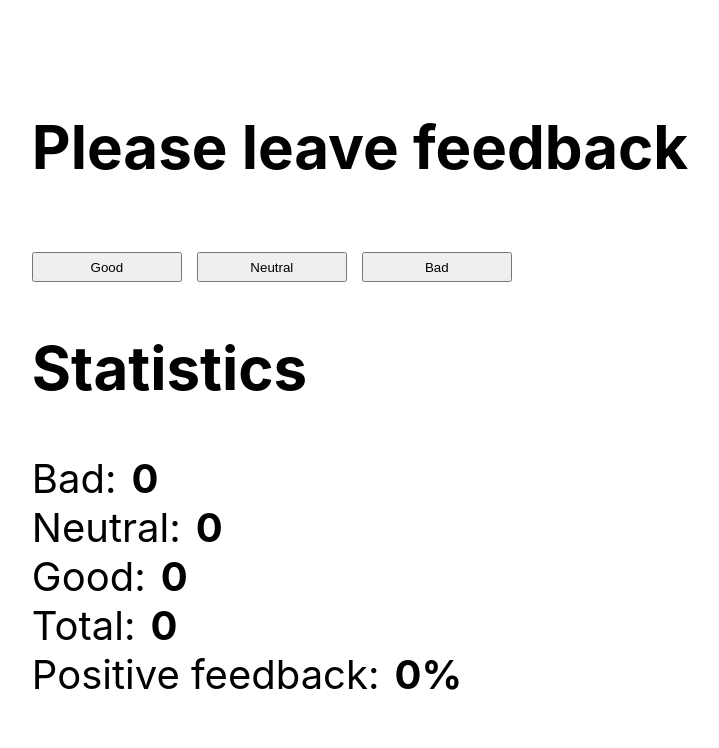
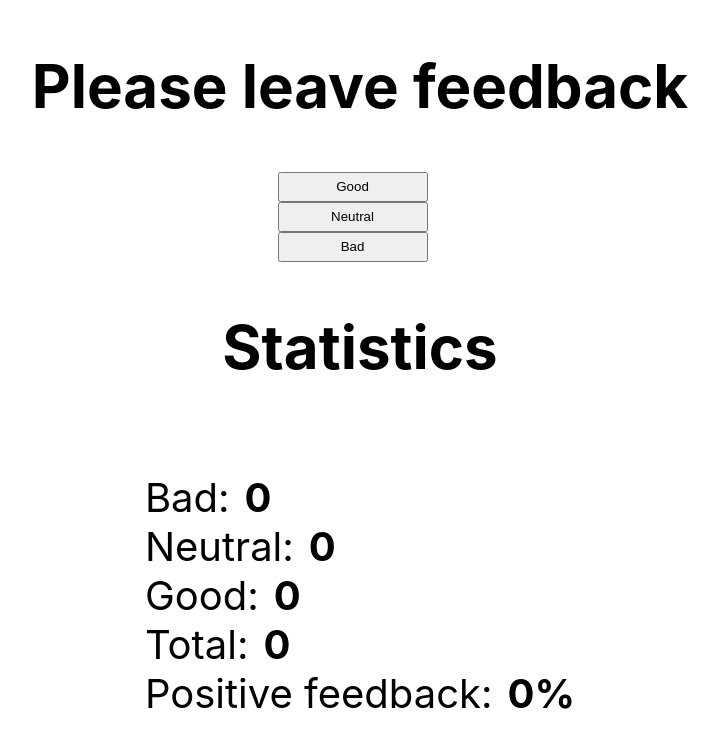
Before and after one commit to AntonZinchenko32/goit-react-hw-02-feedback, a React (Create React App) app: page / in a window 1280 px wide. Shown: the top 748 px of the page, without its empty margins (280-999 px from the left). Built offline with nearby package versions, Linux system fonts and the light colour scheme.

Commit message:
Глобальная реструктуризация

```diff
--- a/src/components/App.jsx
+++ b/src/components/App.jsx
@@ -1,18 +1,77 @@
-import Feedback from './Feedback/Feedback.jsx'
+import React, { Component } from "react";
 
-export const App = () => {
+import FeedbackOptions from './FeedbackOptions';
+import Statistics from "./Statistics";
+
+export class App extends Component {
+
+  state = {
+
+    good: 0,
+    neutral: 0,
+    bad: 0,
+
+    total: 0,
+    positivePercentage: 0
+  }
+
+
+  // Функція обробки кліку по кнопці, для залишення зворотонього зв'язку ********
+  clickHandle = (evt) => {
+
+    // Визначаємо яка кнопка була натиснута та зберігаємо цю інформацію у змінну
+    const whatClicked = evt.target.textContent;
+
+
+    if (whatClicked === "Good") this.setState(state => ({ good: state.good + 1 }))
+    else if (whatClicked === "Neutral") this.setState(state => ({ neutral: state.neutral + 1 }))
+    else this.setState(state => ({ bad: state.bad + 1 }))
+
+    this.countTotalFeedback();
+    this.countPositiveFeedbackPercentage();
+  }
+
+
+  // Функція підрахунку суми залишених відгуків *********
+  countTotalFeedback = () => {
+    this.setState(({ good, neutral, bad }) => ({ total: good + neutral + bad }))
+  }
+
+
+  // Функці підрахунку відсотку позитивних відгуків серед усіх відгуків *********
+  countPositiveFeedbackPercentage = () => {
+    this.setState(({ good, total }) => ({ positivePercentage: Math.round((good / total) * 100) }))
+  }
+
+  render() {
+
+    // Деструктуризуємо
+    const { bad, good, neutral, total, positivePercentage } = this.state;
+
     return (
       <div
         style={{
           height: '100vh',
           display: 'flex',
-        justifyContent: 'center',
+          flexDirection:'column',
           alignItems: 'center',
           fontSize: 40,
           color: '#010101'
         }}
       >
-      <Feedback />
+        <FeedbackOptions
+          // options={ }
+          onLeaveFeedback={this.clickHandle}
+        />
+
+        <Statistics
+          bad={bad}
+          neutral={neutral}
+          good={good}
+          total={total}
+          positivePercentage={positivePercentage}
+        />
       </div>
     );
   };
+}
--- a/src/components/Feedback/Feedback.jsx
+++ /dev/null
@@ -1,84 +0,0 @@
-import React, { Component } from "react";
-
-import css from './Feedback.module.css';
-import Statistics from "./Statistics";
-
-class Feedback extends Component {
-
-  state = {
-
-  good: 0,
-  neutral: 0,
-  bad: 0,
-
-  total: 0,
-  positivePercentage: 0
-}
-
-
-  // Функція обробки кліку по кнопці, для залишення зворотонього зв'язку ********
-  clickHandle = (evt) => {
-
-    // Визначаємо яка кнопка була натиснута та зберігаємо цю інформацію у змінну
-    const whatClicked = evt.target.textContent;
-
-
-    if (whatClicked === "Good") this.setState(state => ({ good: state.good + 1 }))
-    else if (whatClicked === "Neutral") this.setState(state => ({ neutral: state.neutral + 1 }))
-    else this.setState(state => ({ bad: state.bad + 1 }))
-
-    this.countTotalFeedback();
-    this.countPositiveFeedbackPercentage();
-  }
-
-
-  // Функція підрахунку суми залишених відгуків *********
-  countTotalFeedback = () => {
-    this.setState(({good,neutral,bad}) => ({ total: good + neutral + bad }))
-  }
-
-
-  // Функці підрахунку відсотку позитивних відгуків серед усіх відгуків *********
-  countPositiveFeedbackPercentage = () => {
-    this.setState(({good,total}) => ({ positivePercentage: Math.round((good/total)*100) }))
-  }
-
-
-  render() {
-
-    // Деструктуризуємо об'єкт стилів
-    const {
-      myButton
-    } = css;
-
-    // Деструктуризуємо об'єкт стану екземпляру класу Feedback
-    const {
-      bad,
-      neutral,
-      good,
-      total,
-      positivePercentage
-    } = this.state
-
-
-    return (
-        <div>
-            <h2>Please leave feedback</h2>
-
-            <button className={myButton} onClick={this.clickHandle}>Good</button>
-            <button className={myButton} onClick={this.clickHandle}>Neutral</button>
-            <button className={myButton} onClick={this.clickHandle}>Bad</button>
-
-            <Statistics
-              bad={bad}
-              neutral={neutral}
-              good={good}
-              total={total}
-              positivePercentage={positivePercentage}
-            />
-        </div>
-    );
-  }
-}
-
-export default Feedback;
--- /dev/null
+++ b/src/components/FeedbackOptions.jsx
@@ -0,0 +1,25 @@
+import React, { Component } from "react";
+import css from './FeedbackOptions.module.css';
+
+class FeedbackOptions extends Component {
+    render() {
+
+        const {
+            myButton
+        } = css;
+
+        const clickFunc = this.props.clickHandle;
+
+        return (
+            <>
+                <h2>Please leave feedback</h2>
+
+                <button className={myButton} onClick={clickFunc}>Good</button>
+                <button className={myButton} onClick={clickFunc}>Neutral</button>
+                <button className={myButton} onClick={clickFunc}>Bad</button>
+            </>
+        )
+    }
+}
+
+export default FeedbackOptions;
--- a/src/components/Feedback/Feedback.module.css
+++ b/src/components/FeedbackOptions.module.css
@@ -1,3 +1,5 @@
+
+
 .myButton:not(:last-child) {
     margin-right: 15px;
 }
--- a/src/components/Feedback/Statistics.jsx
+++ b/src/components/Statistics.jsx
@@ -24,7 +24,7 @@ class Statistics extends Component {
     } = this.props
 
     return (
-        <div>
+        <>
 
             <h2>Statistics</h2>
 
@@ -54,7 +54,7 @@ class Statistics extends Component {
                     <span className={value}>{positivePercentage}%</span>
                 </li>
             </ul>
-        </div>
+        </>
     );
   }
 }
```
Also changed, not shown: src/components/Statistics.module.css (renamed from src/components/Feedback/Statistics.module.css). Lines whose indentation alone changed are shown as unchanged.
